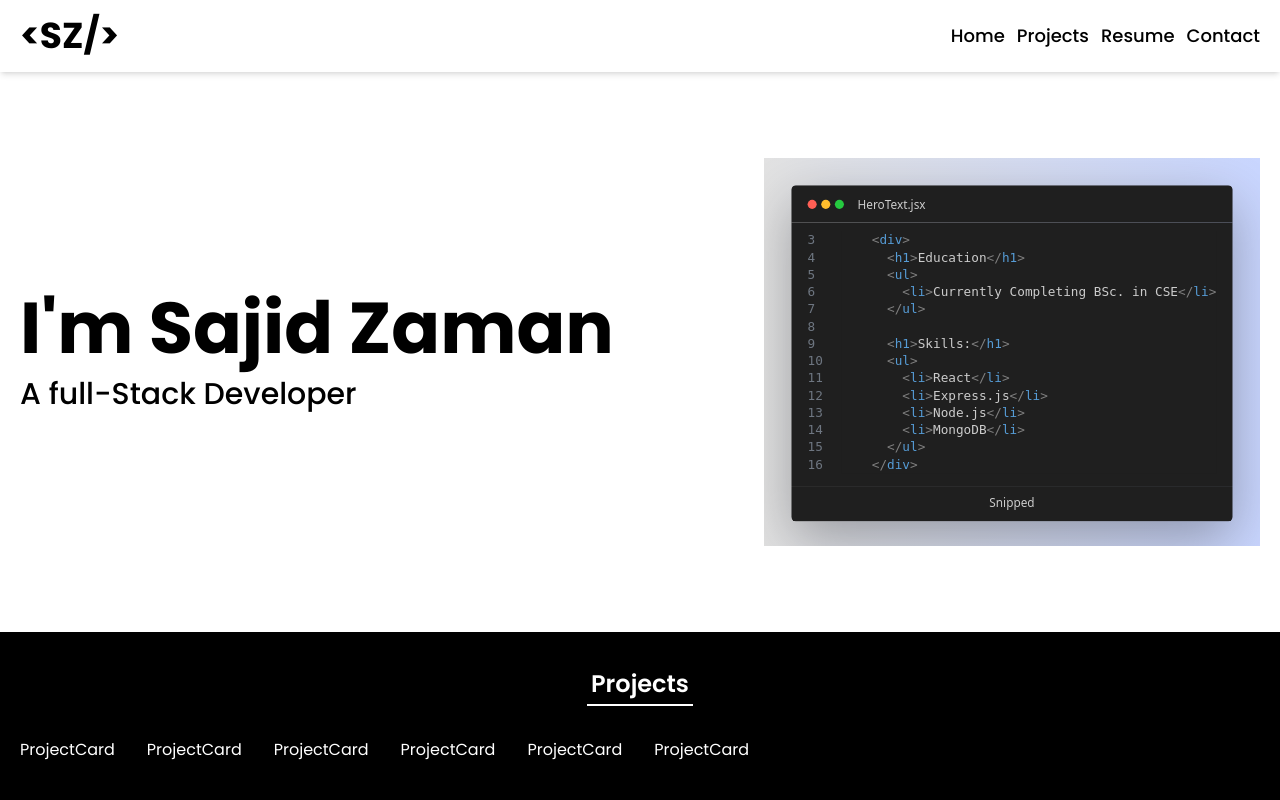
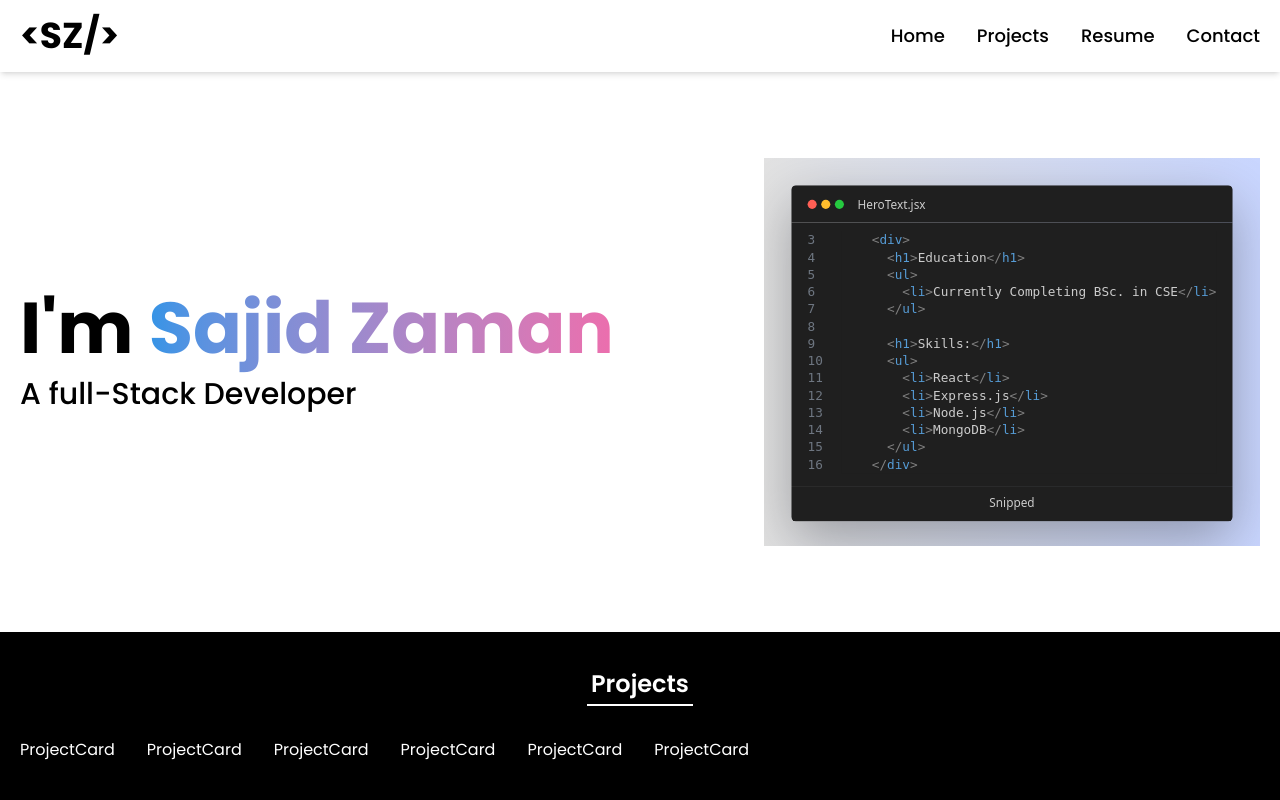
Before and after one commit to sajidzamanme/Portfolio, a React (Vite) app: page / in a window 1280 px wide. Shown: the top 800 px of the page. Built offline with nearby package versions, Linux system fonts and the light colour scheme.

Commit message:
Apply text gradiant to Name in Hero

```diff
--- a/src/components/Hero.jsx
+++ b/src/components/Hero.jsx
@@ -7,11 +7,14 @@ const Hero = () => {
         className="container mx-auto flex flex-col items-center justify-start gap-8 py-8
                   lg:flex-row lg:justify-between"
       >
-
         {/* Text Section */}
         <div className="w-full flex flex-col items-center gap-3 lg:max-w-6/10 lg:items-start">
           <h1 className="text-5xl xl:text-7xl font-bold lg:text-6xl">
-            I'm Sajid Zaman
+            I'm{" "}
+            <span className="bg-gradient-to-r from-[#3494E6] to-[#EC6EAD]
+                              bg-clip-text text-transparent">
+              Sajid Zaman
+            </span>
           </h1>
           <h1 className="text-2xl xl:text-3xl font-medium">
             A full-Stack Developer
--- a/src/components/NavBar.jsx
+++ b/src/components/NavBar.jsx
@@ -4,7 +4,7 @@ const NavBar = () => {
       <div className="w-full container mx-auto flex items-center justify-between px-5">
         <h1 className="text-3xl font-bold sm:text-4xl">{"<SZ/>"}</h1>
 
-        <ul className="hidden items-center gap-3 text-lg font-medium pt-[3px] min-[30rem]:flex">
+        <ul className="hidden items-center gap-3 text-lg font-medium pt-[3px] min-[30rem]:flex md:gap-5 lg:gap-8">
           <li className="border-b-3 border-white hover:border-gray-300 ">
             Home
           </li>
--- a/src/index.css
+++ b/src/index.css
@@ -1,4 +1,4 @@
-@import url('https://fonts.googleapis.com/css2?family=Poppins:ital,wght@0,100;0,200;0,300;0,400;0,500;0,600;0,700;0,800;0,900;1,100;1,200;1,300;1,400;1,500;1,600;1,700;1,800;1,900&display=swap');
+@import url("https://fonts.googleapis.com/css2?family=Poppins:ital,wght@0,100;0,200;0,300;0,400;0,500;0,600;0,700;0,800;0,900;1,100;1,200;1,300;1,400;1,500;1,600;1,700;1,800;1,900&display=swap");
 @import "tailwindcss";
 
 html {
@@ -8,5 +8,5 @@ html {
 }
 
 body {
-  font-family: 'Poppins', sans-serif, serif, 'Times New Roman';
+  font-family: "Poppins", sans-serif, serif, "Times New Roman";
 }
```
